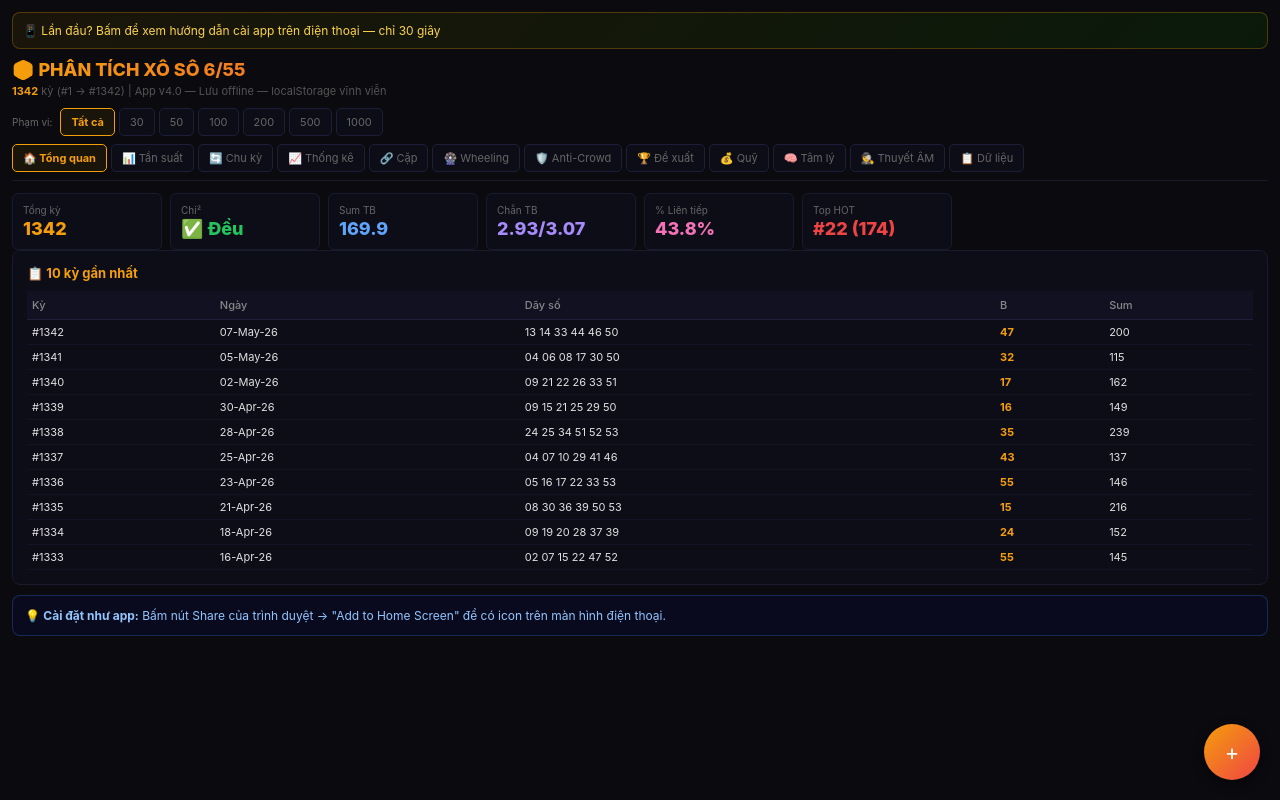
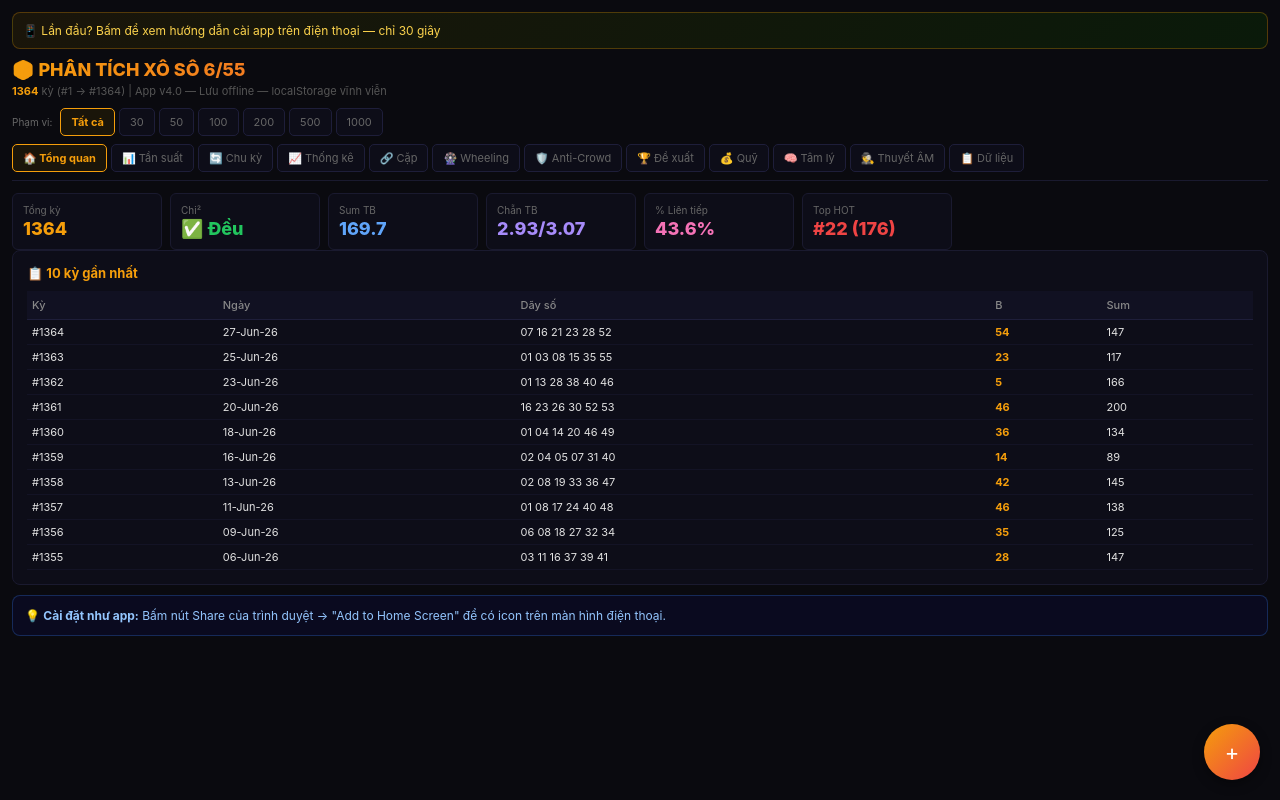
Before and after one commit to ngoctx37/lottery, a plain HTML site: page index.html in a window 1280 px wide. Drawn offline with Linux system fonts and the light colour scheme.

Commit message:
Add files via upload

```diff
--- a/index.html
+++ b/index.html
@@ -235,6 +235,28 @@ input:focus { outline: none; border-color: #f59e0b; }
 <script>
 // ========== EMBEDDED DATA ==========
 const RAW_DATA = `
+1364,27-Jun-26,07,16,21,23,28,52,54
+1363,25-Jun-26,01,03,08,15,35,55,23
+1362,23-Jun-26,01,13,28,38,40,46,05
+1361,20-Jun-26,16,23,26,30,52,53,46
+1360,18-Jun-26,01,04,14,20,46,49,36
+1359,16-Jun-26,02,04,05,07,31,40,14
+1358,13-Jun-26,02,08,19,33,36,47,42
+1357,11-Jun-26,01,08,17,24,40,48,46
+1356,09-Jun-26,06,08,18,27,32,34,35
+1355,06-Jun-26,03,11,16,37,39,41,28
+1354,04-Jun-26,23,24,28,29,39,43,45
+1353,02-Jun-26,01,03,05,16,37,51,42
+1352,30-May-26,02,08,20,24,25,42,44
+1351,28-May-26,08,11,21,25,31,53,54
+1350,26-May-26,01,14,15,19,23,34,29
+1349,23-May-26,17,21,22,27,38,49,03
+1348,21-May-26,16,18,20,28,32,34,40
+1347,19-May-26,12,39,40,45,48,53,21
+1346,16-May-26,08,25,32,36,39,47,50
+1345,14-May-26,26,28,39,41,48,55,50
+1344,12-May-26,02,11,22,26,31,38,15
+1343,09-May-26,03,10,32,37,45,55,46
 1342,07-May-26,13,14,33,44,46,50,47
 1341,05-May-26,04,06,08,17,30,50,32
 1340,02-May-26,09,21,22,26,33,51,17
@@ -1576,8 +1598,7 @@ const RAW_DATA = `
 4,08-Aug-17,19,36,39,41,46,51,38
 3,05-Aug-17,01,05,11,32,40,45,43
 2,03-Aug-17,04,09,24,25,27,45,40
-1,01-Aug-17,05,10,14,23,24,38,35
-`;
+1,01-Aug-17,05,10,14,23,24,38,35`;
 
 // ========== STATE ==========
 let state = {
```
